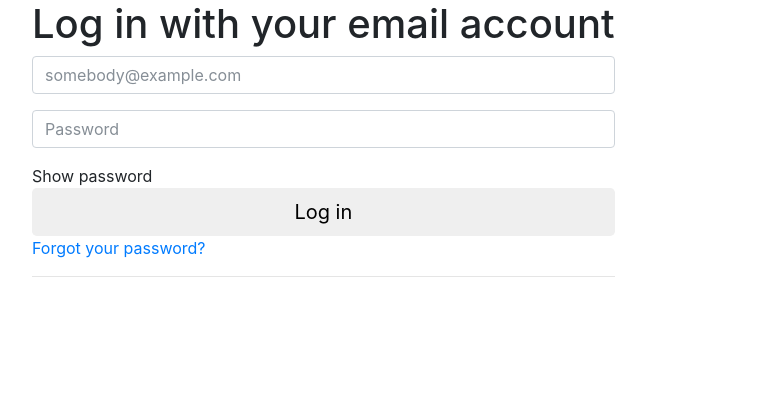
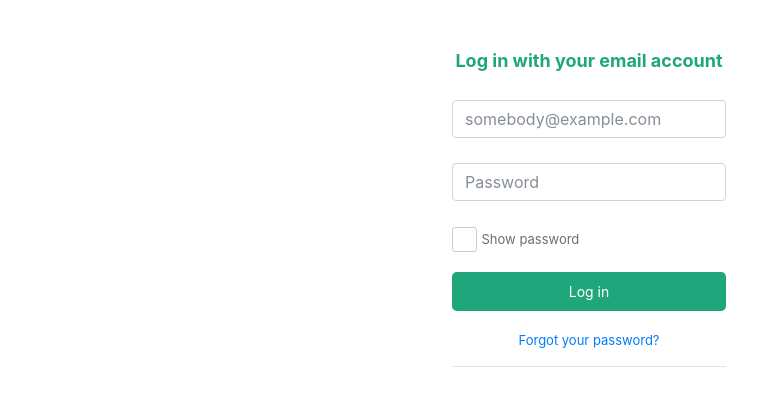
Before and after one commit to shtsai/SJBOX, a PHP site: page /login.php in a window 1280 px wide. Shown: the top 406 px of the page, without its empty margins (38-795 px from the left). Run offline with PHP 8.4, Linux system fonts and the light colour scheme; some libraries are stand-ins or nearby versions.

Commit message:
modify login's layout

```diff
--- /dev/null
+++ b/login.css
@@ -0,0 +1,112 @@
+#login {
+    padding-top: 50px;
+}
+#login .form-wrap {
+    /*width: 100%;*/
+    margin: auto;
+    position: absolute;
+    left: 50%;
+    margin-left: -150px;
+}
+#login h1 {
+    color: #1fa67b;
+    font-size: 18px;
+    text-align: center;
+    font-weight: bold;
+    padding-bottom: 20px;
+}
+#login .form-group {
+    margin: auto;
+    margin-bottom: 25px;
+}
+#login .checkbox {
+    margin-bottom: 20px;
+    position: relative;
+    -webkit-user-select: none;
+    -moz-user-select: none;
+    -ms-user-select: none;
+    -o-user-select: none;
+    user-select: none;
+}
+
+
+#login .checkbox.show:before {
+    display:inline-block;
+
+
+    /*Add another block-level blank space*/
+    content: '';
+    display: block;
+
+    /*Make it a small rectangle so the border will create an L-shape*/
+    width: 9px;
+    height: 18px;
+
+    /*Add a white border on the bottom and left, creating that 'L' */
+    border: solid #000;
+    border-width: 0 6px 6px 0;
+
+    /*Rotate the L 45 degrees to turn it into a checkmark*/
+    transform: rotate(45deg);
+
+    /*content: .checkmark;*/
+    color: #1fa67b;
+    font-size: 17px;
+    margin: 1px 0 0 3px;
+    position: absolute;
+    pointer-events: none;
+    font-family: 'Glyphicons Halflings';
+}
+#login .checkbox .character-checkbox {
+    width: 25px;
+    height: 25px;
+    cursor: pointer;
+    border-radius: 3px;
+    border: 1px solid #ccc;
+    vertical-align: middle;
+    display: inline-block;
+}
+#login .checkbox .label {
+    color: #6d6d6d;
+    font-size: 13px;
+    font-weight: normal;
+}
+#login .btn.btn-custom {
+    font-size: 14px;
+    margin-bottom: 20px;
+}
+#login .forget {
+    font-size: 13px;
+    text-align: center;
+    display: block;
+}
+
+/*    --------------------------------------------------
+	:: Inputs & Buttons
+	-------------------------------------------------- */
+.form-control {
+    color: #212121;
+}
+.btn-custom {
+    color: #fff;
+    background-color: #1fa67b;
+}
+.btn-custom:hover,
+.btn-custom:focus {
+    color: #fff;
+}
+
+/*    --------------------------------------------------
+    :: Footer
+	-------------------------------------------------- */
+#footer {
+    color: #6d6d6d;
+    font-size: 12px;
+    text-align: center;
+}
+#footer p {
+    margin-bottom: 0;
+}
+#footer a {
+    color: inherit;
+}
--- a/login.php
+++ b/login.php
@@ -1,13 +1,16 @@
 <!doctype html>
 <html lang="en">
 <head>
-    <title>Hello, world!</title>
+    <title>Welcome to SJBOX!</title>
     <!-- Required meta tags -->
       <meta charset="utf-8">
       <meta name="viewport" content="width=device-width, initial-scale=1, shrink-to-fit=no">
 
       <!-- Bootstrap CSS -->
       <link rel="stylesheet" href="https://maxcdn.bootstrapcdn.com/bootstrap/4.0.0-beta.2/css/bootstrap.min.css" integrity="sha384-PsH8R72JQ3SOdhVi3uxftmaW6Vc51MKb0q5P2rRUpPvrszuE4W1povHYgTpBfshb" crossorigin="anonymous">
+      <!-- login CSS -->
+      <style><?php include 'login.css'; ?></style>
+
 <script>
 function showPassword() {
 
```
